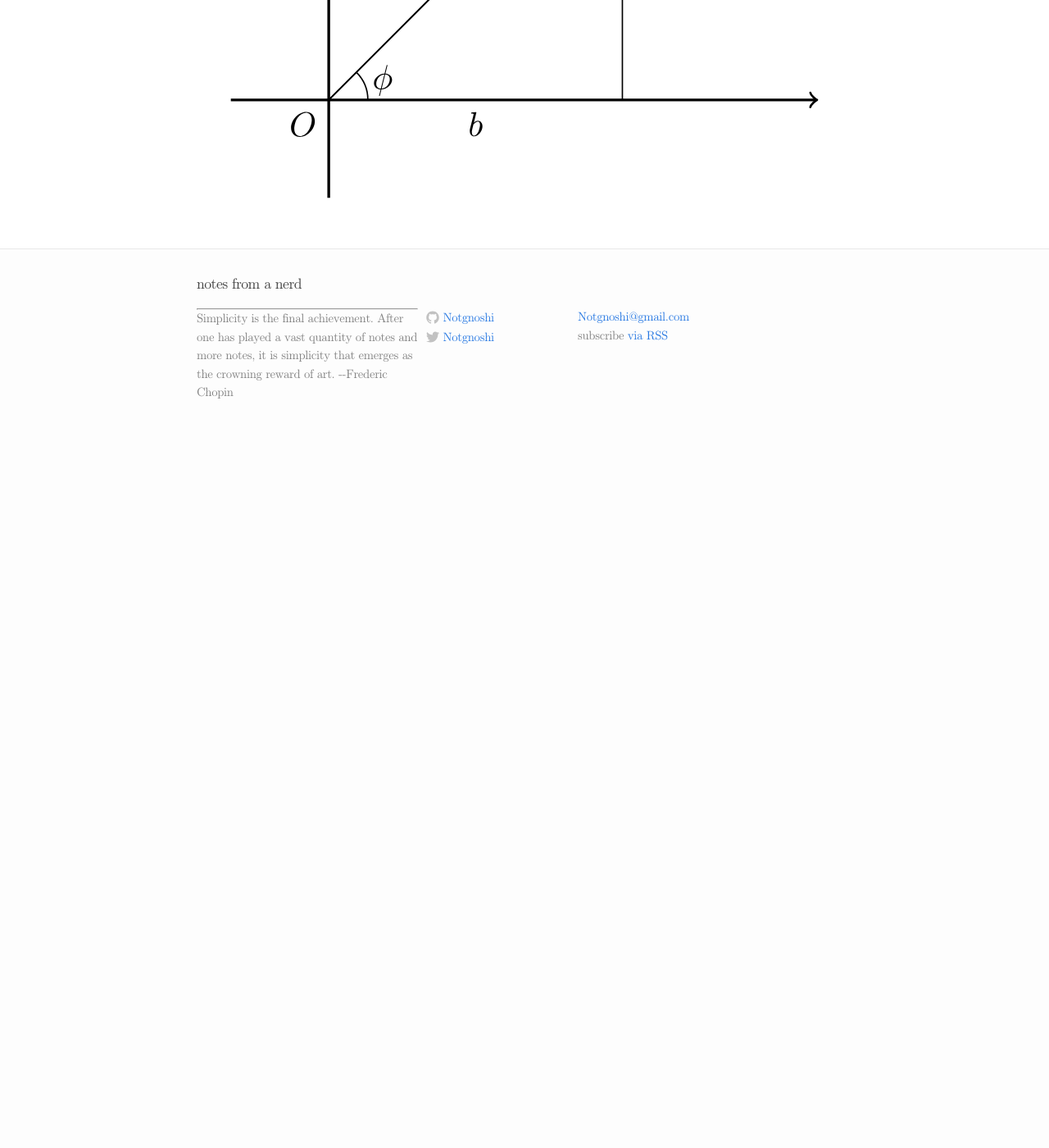
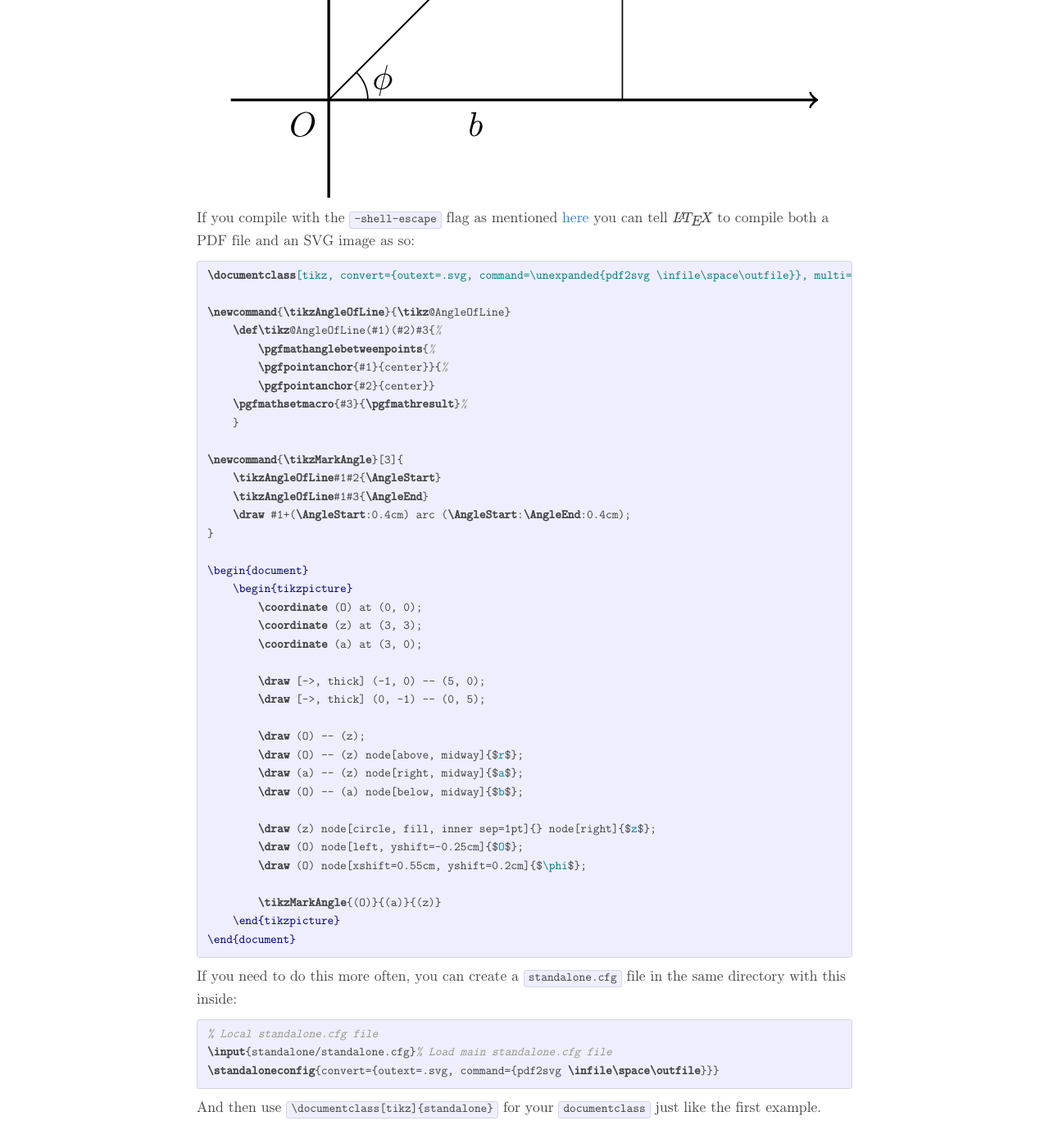
Before and after one commit to Notgnoshi/notgnoshi.github.io, a Jekyll site: the page built from _posts/2016-07-18-svg-with-tikz.md, in a window 1280 px wide and 1400 px high, scrolled down 1739 px. Shown: the whole window at 82% size. Built offline with Jekyll 4.4.1, drawn with Linux system fonts in a browser that asks for light colours; formulas are drawn with MathJax 3; before the commit the page ends 2275 px from its top, so only the background shows below that.

Commit message:
added more detail to tikz SVG post

```diff
--- a/_posts/2016-07-18-svg-with-tikz.md
+++ b/_posts/2016-07-18-svg-with-tikz.md
@@ -56,3 +56,57 @@ Then compile it with `pdflatex polar.tex`. Then convert the PDF to SVG with `pdf
 The above code produces the following SVG image:
 
 <img class="centered-full" src="{{ "/assets/posts/geometry/polar/polar.svg" | prepend: site.baseurl }}" alt="polar coordinates">
+
+If you compile with the `-shell-escape` flag as mentioned [here]({% post_url 2016-02-15-latex-code-blocks %}) you can tell $$\LaTeX$$ to compile both a PDF file and an SVG image as so:
+
+{% highlight latex %}
+{% raw %}
+\documentclass[tikz, convert={outext=.svg, command=\unexpanded{pdf2svg \infile\space\outfile}}, multi=false]{standalone}
+
+\newcommand{\tikzAngleOfLine}{\tikz@AngleOfLine}
+    \def\tikz@AngleOfLine(#1)(#2)#3{%
+        \pgfmathanglebetweenpoints{%
+        \pgfpointanchor{#1}{center}}{%
+        \pgfpointanchor{#2}{center}}
+    \pgfmathsetmacro{#3}{\pgfmathresult}%
+    }
+
+\newcommand{\tikzMarkAngle}[3]{
+    \tikzAngleOfLine#1#2{\AngleStart}
+    \tikzAngleOfLine#1#3{\AngleEnd}
+    \draw #1+(\AngleStart:0.4cm) arc (\AngleStart:\AngleEnd:0.4cm);
+}
+
+\begin{document}
+    \begin{tikzpicture}
+        \coordinate (O) at (0, 0);
+        \coordinate (z) at (3, 3);
+        \coordinate (a) at (3, 0);
+
+        \draw [->, thick] (-1, 0) -- (5, 0);
+        \draw [->, thick] (0, -1) -- (0, 5);
+
+        \draw (O) -- (z);
+        \draw (O) -- (z) node[above, midway]{$r$};
+        \draw (a) -- (z) node[right, midway]{$a$};
+        \draw (O) -- (a) node[below, midway]{$b$};
+
+        \draw (z) node[circle, fill, inner sep=1pt]{} node[right]{$z$};
+        \draw (O) node[left, yshift=-0.25cm]{$O$};
+        \draw (O) node[xshift=0.55cm, yshift=0.2cm]{$\phi$};
+
+        \tikzMarkAngle{(O)}{(a)}{(z)}
+    \end{tikzpicture}
+\end{document}
+{% endraw %}
+{% endhighlight %}
+
+If you need to do this more often, you can create a `standalone.cfg` file in the same directory with this inside:
+
+{% highlight latex %}
+% Local standalone.cfg file
+\input{standalone/standalone.cfg}% Load main standalone.cfg file
+\standaloneconfig{convert={outext=.svg, command={pdf2svg \infile\space\outfile}}}
+{% endhighlight %}
+
+And then use `\documentclass[tikz]{standalone}` for your `documentclass` just like the first example.
```
